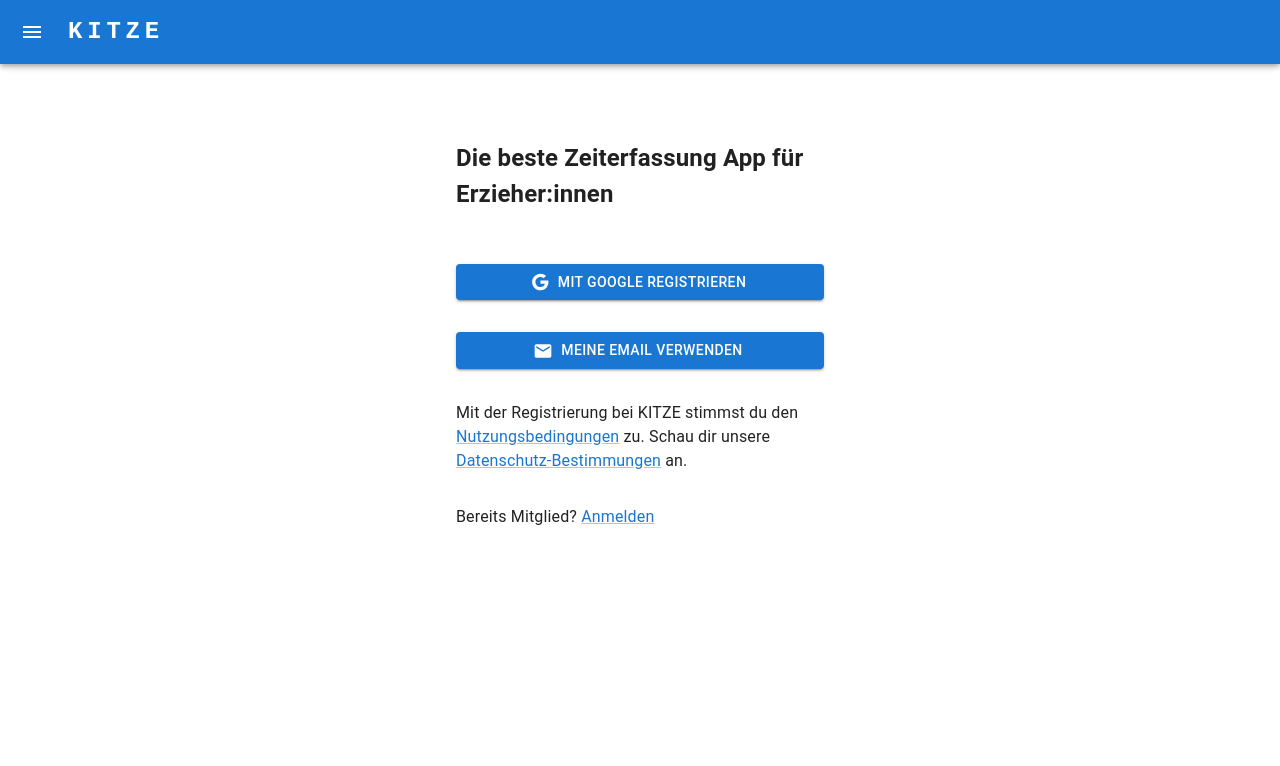
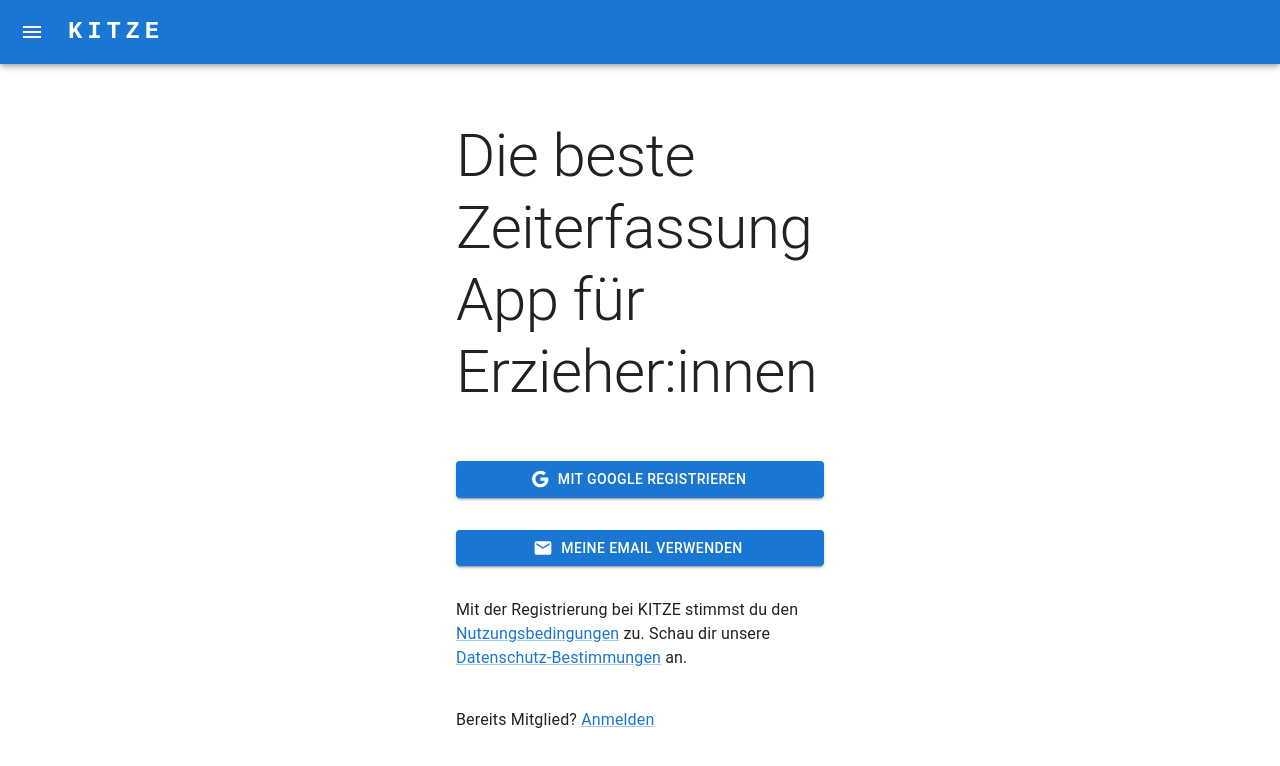
Before and after one commit to flojud/Kindergarten-timetracker, a React (Create React App) app: page / in a window 1280 px wide. Shown: the top 766 px of the page. Built offline with nearby package versions, Linux system fonts and the light colour scheme; no server answers.

Commit message:
Split HomePage for authenticated and unauthenticated user

```diff
--- a/src/components/HomePage.tsx
+++ b/src/components/HomePage.tsx
@@ -1,51 +1,15 @@
-import EmailIcon from '@mui/icons-material/Email';
-import GoogleIcon from '@mui/icons-material/Google';
-import { Box, Button, Link } from '@mui/material';
-import Item from './common/Item';
 import MainContainer from './common/MainContainer';
 import { AuthContext } from '../contexts/AuthContextProvider';
-import { Link as RouterLink } from 'react-router-dom';
 import { useContext } from 'react';
+import UserHomePage from './UserHomePage';
+import UnautheticatedHomePage from './UnautheticatedHomePage';
 
 const HomePage = () => {
   const authContext = useContext(AuthContext);
 
-  const handleGoogleSignup = async () => {
-    authContext?.authMethods.googleSignIn();
-  };
-
   return (
     <>
-      <MainContainer>
-        <Box
-          sx={{
-            display: 'flex',
-            flexDirection: 'column',
-            alignSelf: 'center',
-            maxWidth: '400px',
-          }}>
-          <Item>
-            <h2>Die beste Zeiterfassung App für Erzieher:innen</h2>
-          </Item>
-          <Item>
-            <Button variant="contained" fullWidth startIcon={<GoogleIcon />} onClick={handleGoogleSignup}>
-              Mit Google registrieren
-            </Button>
-          </Item>
-          <Item>
-            <Button variant="contained" fullWidth startIcon={<EmailIcon />} component={RouterLink} to="/signup">
-              Meine Email verwenden
-            </Button>
-          </Item>
-          <Item>
-            Mit der Registrierung bei KITZE stimmst du den <Link href="/legal/terms">Nutzungsbedingungen</Link> zu. Schau dir unsere{' '}
-            <Link href="/legal/policy">Datenschutz-Bestimmungen</Link> an.
-          </Item>
-          <Item>
-            Bereits Mitglied? <Link href="/signin">Anmelden</Link>
-          </Item>
-        </Box>
-      </MainContainer>
+      <MainContainer>{authContext !== null && authContext.loggedIn ? <UserHomePage /> : <UnautheticatedHomePage />}</MainContainer>
     </>
   );
 };
--- a/src/components/SignInPage.tsx
+++ b/src/components/SignInPage.tsx
@@ -1,5 +1,5 @@
 import GoogleIcon from '@mui/icons-material/Google';
-import { Box, Button, TextField } from '@mui/material';
+import { Box, Button, TextField, Typography } from '@mui/material';
 import { getAuth, sendPasswordResetEmail } from 'firebase/auth';
 import { useContext, useState } from 'react';
 import { useNavigate } from 'react-router-dom';
@@ -56,14 +56,20 @@
             maxWidth: '400px',
           }}>
           <Item>
-            <h2>Anmelden</h2>
+            <Typography variant="h2" gutterBottom>
+              Anmelden
+            </Typography>
           </Item>
           <Item>
             <Button variant="contained" fullWidth startIcon={<GoogleIcon />} onClick={handleGoogleSignIn}>
-              Melde dich mit Google an
+              <Typography variant="button" display="block">
+                Melde dich mit Google an
+              </Typography>
             </Button>
           </Item>
-          <Item>oder mit deiner E-Mail-Adresse</Item>
+          <Item>
+            <Typography variant="body1">oder mit deiner E-Mail-Adresse</Typography>
+          </Item>
           <Item>
             <TextField required fullWidth id="email" label="Email" onChange={(e) => setEmail(e.target.value)} />
           </Item>
@@ -72,12 +78,16 @@
           </Item>
           <Item>
             <Button variant="contained" fullWidth onClick={handlsignInWithEmail}>
-              Anmelden
+              <Typography variant="button" display="block">
+                Anmelden
+              </Typography>
             </Button>
           </Item>
           <Item>
             <Button fullWidth onClick={handlePasswordResetEmail}>
-              Kennwort vergessen?
+              <Typography variant="button" display="block">
+                Kennwort vergessen?
+              </Typography>
             </Button>
           </Item>
         </Box>
--- a/src/components/SignUpPage.tsx
+++ b/src/components/SignUpPage.tsx
@@ -1,5 +1,5 @@
 import PersonAddAltIcon from '@mui/icons-material/PersonAddAlt';
-import { Box, Button, Link, TextField } from '@mui/material';
+import { Box, Button, Link, TextField, Typography } from '@mui/material';
 import { useContext, useState } from 'react';
 import { useNavigate } from 'react-router-dom';
 import Item from './common/Item';
@@ -40,7 +40,7 @@
             maxWidth: '400px',
           }}>
           <Item>
-            <h2>Tritt noch heute KITZE bei, es ist kostenlos.</h2>
+            <Typography variant="h2">Tritt noch heute KITZE bei, es ist kostenlos.</Typography>
           </Item>
           <Item>
             <TextField fullWidth required id="email" label="Email" onChange={(e) => setEmail(e.target.value)} />
@@ -50,15 +50,21 @@
           </Item>
           <Item>
             <Button fullWidth variant="contained" startIcon={<PersonAddAltIcon />} onClick={handleSubmit}>
-              Registrieren
+              <Typography variant="button" display="block">
+                Registrieren
+              </Typography>
             </Button>
           </Item>
           <Item>
-            Mit der Registrierung bei KITZE stimmst du den <Link href="/legal/terms">Nutzungsbedingungen</Link> zu. Schau dir unsere{' '}
-            <Link href="/legal/policy">Datenschutz-Bestimmungen</Link> an.
+            <Typography variant="body1">
+              Mit der Registrierung bei KITZE stimmst du den <Link href="/legal/terms">Nutzungsbedingungen</Link> zu. Schau dir unsere{' '}
+              <Link href="/legal/policy">Datenschutz-Bestimmungen</Link> an.
+            </Typography>
           </Item>
           <Item>
-            Bereits Mitglied? <Link href="/signin">Anmelden</Link>
+            <Typography variant="body1">
+              Bereits Mitglied? <Link href="/signin">Anmelden</Link>
+            </Typography>
           </Item>
         </Box>
       </MainContainer>
--- /dev/null
+++ b/src/components/UnautheticatedHomePage.tsx
@@ -0,0 +1,59 @@
+import { Box, Button, Link, Typography } from '@mui/material';
+import { Link as RouterLink } from 'react-router-dom';
+import Item from './common/Item';
+import EmailIcon from '@mui/icons-material/Email';
+import GoogleIcon from '@mui/icons-material/Google';
+import { AuthContext } from '../contexts/AuthContextProvider';
+import { useContext } from 'react';
+
+const UnautheticatedHomePage = () => {
+  const authContext = useContext(AuthContext);
+
+  const handleGoogleSignup = async () => {
+    authContext?.authMethods.googleSignIn();
+  };
+  return (
+    <>
+      <Box
+        sx={{
+          display: 'flex',
+          flexDirection: 'column',
+          alignSelf: 'center',
+          maxWidth: '400px',
+        }}>
+        <Item>
+          <Typography variant="h2" gutterBottom>
+            Die beste Zeiterfassung App für Erzieher:innen
+          </Typography>
+        </Item>
+        <Item>
+          <Button variant="contained" fullWidth startIcon={<GoogleIcon />} onClick={handleGoogleSignup}>
+            <Typography variant="button" display="block">
+              Mit Google registrieren
+            </Typography>
+          </Button>
+        </Item>
+        <Item>
+          <Button variant="contained" fullWidth startIcon={<EmailIcon />} component={RouterLink} to="/signup">
+            <Typography variant="button" display="block">
+              Meine Email verwenden
+            </Typography>
+          </Button>
+        </Item>
+        <Item>
+          <Typography variant="body1" gutterBottom>
+            Mit der Registrierung bei KITZE stimmst du den <Link href="/legal/terms">Nutzungsbedingungen</Link> zu. Schau dir unsere{' '}
+            <Link href="/legal/policy">Datenschutz-Bestimmungen</Link> an.
+          </Typography>
+        </Item>
+        <Item>
+          <Typography variant="body1" gutterBottom>
+            Bereits Mitglied? <Link href="/signin">Anmelden</Link>
+          </Typography>
+        </Item>
+      </Box>
+    </>
+  );
+};
+
+export default UnautheticatedHomePage;
--- /dev/null
+++ b/src/components/UserHomePage.tsx
@@ -0,0 +1,17 @@
+import { Divider, Typography } from '@mui/material';
+
+const UserHomePage = () => {
+  return (
+    <>
+      <Typography variant="h4" gutterBottom>
+        Dashboard
+      </Typography>
+      <Typography variant="body1" gutterBottom>
+        Willkommen zuück, Lucy! Wir haben dich vermisst. 👋
+      </Typography>
+      <Divider />
+    </>
+  );
+};
+
+export default UserHomePage;
```
